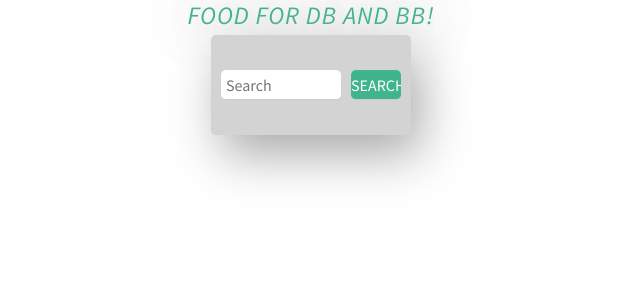
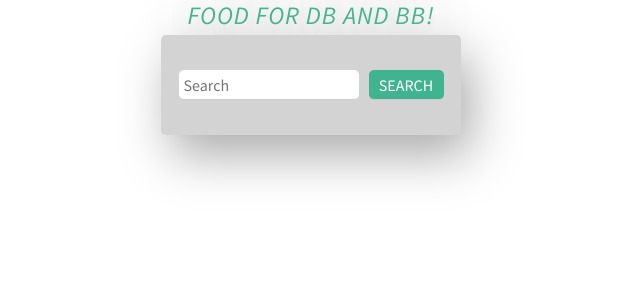
Before and after one commit to danbushong/almostvegan, a React (Create React App) app in the folder src/: page / in a window 1280 px wide. Shown: the top 300 px of the page, without its empty margins (329-969 px from the left). Built offline with nearby package versions, Linux system fonts and the light colour scheme; the HTML template or start-up script is replaced by a standard one.

Commit message:
Update App.css

```diff
--- a/src/App.css
+++ b/src/App.css
@@ -30,7 +30,7 @@ h1 {
 }
 
 .search-form {
-  width: 20rem;
+  width: 30rem;
   height: 10rem;
   display: flex;
   justify-content: center;
```
